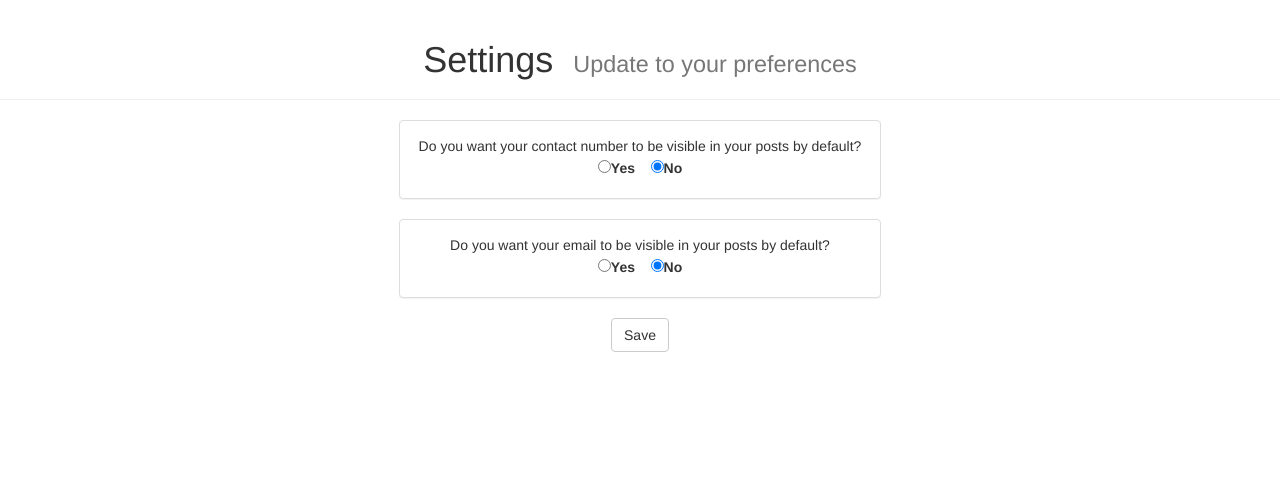
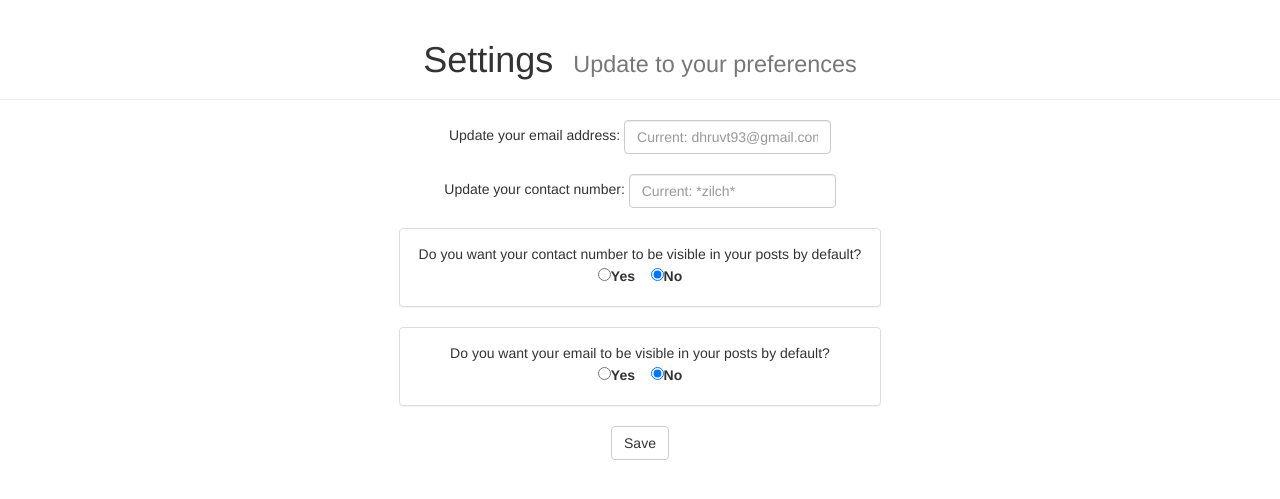
Before and after one commit to dht93/flask_nearly_new_webapp, a Flask app: page /settings/ in a window 1280 px wide. Shown: the part 52-551 px from the top of the page. Run offline with Flask 2, Linux system fonts and the light colour scheme; a user stored in the database is signed in; data comes from the database, SQL or seed files in the repository; both versions use the stored data as it was after the commit; some libraries are stand-ins or nearby versions.

Commit message:
Added contact to users table, improved settings page-->got a lil' messy

```diff
--- a/main.py
+++ b/main.py
@@ -28,7 +28,7 @@ def index():
 def register_page():
     if request.method=='POST':
         cur,conn=connection()
-        cur.execute('CREATE TABLE IF NOT EXISTS users (user_id NUMBER, user_name TEXT, name TEXT, email TEXT, password TEXT, settings TEXT)')
+        cur.execute('CREATE TABLE IF NOT EXISTS users (user_id NUMBER, user_name TEXT, name TEXT, contact TEXT, email TEXT, password TEXT, settings TEXT)')
         conn.commit()
         user_name=request.form['user_name']
         cur.execute('SELECT COUNT (*) FROM users WHERE user_name=?',(user_name,))
@@ -40,13 +40,15 @@ def register_page():
             email=request.form['email']
             password=request.form['password']
             settings='00'
-            cur.execute('INSERT INTO users VALUES (?,?,?,?,?,?)',(next_user_id,user_name,name,email,password,settings))
+            cur.execute('INSERT INTO users VALUES (?,?,?,?,?,?,?)',(next_user_id,user_name,name,'NULL',email,password,settings))
             conn.commit()
             session['logged_in']=True
             session['user_id']=next_user_id
             session['user_name']=user_name
             session['name']=name
             session['settings']=settings
+            session['email']=data[4]
+            session['contact']='NULL'
             return redirect(url_for('board',num=1))
         else:
             error="This user name has already been taken. Please choose another."
@@ -58,7 +60,7 @@ def register_page():
 def login_page():
     if request.method=='POST':
         cur,conn=connection()
-        cur.execute('CREATE TABLE IF NOT EXISTS users (user_id NUMBER, user_name TEXT, name TEXT, email TEXT, password TEXT, settings TEXT)')
+        cur.execute('CREATE TABLE IF NOT EXISTS users (user_id NUMBER, user_name TEXT, name TEXT, contact TEXT,email TEXT, password TEXT, settings TEXT)')
         conn.commit()
         user_name=request.form['user_name']
         cur.execute('SELECT COUNT (*) FROM users WHERE user_name=?',(user_name,))
@@ -70,12 +72,14 @@ def login_page():
             password=request.form['password']
             cur.execute('SELECT * FROM users WHERE user_name=?',(user_name,))
             data=cur.fetchall()[0]
-            if password==data[4]:
+            if password==data[5]:
                 session['logged_in']=True
                 session['user_name']=user_name
                 session['user_id']=data[0]
                 session['name']=data[2]
-                session['settings']=data[5]
+                session['settings']=data[6]
+                session['email']=data[4]
+                session['contact']=data[3]
                 return redirect(url_for('board',num=1))
             else:
                 error="Invalid credentials. Please try again."
@@ -89,6 +93,8 @@ def login_page():
 def board(num):
     try:
         cur,conn=connection()
+        cur.execute('CREATE TABLE IF NOT EXISTS posts (s_no NUMBER, type TEXT, tr_id NUMBER,user_id TEXT,content TEXT,selling_p TEXT,used_for TEXT, add_info TEXT)')
+        conn.commit()
         cur.execute('SELECT COUNT (*) FROM posts')
         count=cur.fetchone()[0]
         if count<=10:
@@ -164,19 +170,73 @@ def seek():
 @login_required
 def settings():
     if request.method=='POST':
+        cur,conn=connection()
+        email=request.form['email']
+        contact=request.form['contact']
         num_s=request.form['num_s']
         email_s=request.form['email_s']
         settings=''
         if num_s=='y':
-            settings+='1'
+            if session['contact']=='NULL':
+                if len(contact)==0:
+                    error='You want your contact number to be displayed on your posts by default. You need to provide a contact number for that.'
+                    cur.execute('SELECT settings FROM users WHERE user_id=?',(session['user_id'],))
+                    settings=cur.fetchone()[0]
+                    return render_template('settings.html',error=error,settings=settings, message=None)
+                else:
+                    update=1
+                    to_save=contact
+                    settings+='1'
+            else:
+                if len(contact)==0:
+                    update=0
+                    settings+='1'
+                else:
+                    update=1
+                    to_save=contact
+                    settings+='1'
         else:
-            settings+='0'
+            if session['contact']=='NULL':
+                if len(contact)==0:
+                    update=0
+                    settings+='0'
+                else:
+                    update=1
+                    settings+='0'
+            else:
+                if len(contact)==0:
+                    update=0
+                    settings+='0'
+                else:
+                    update=1
+                    settings+='0'
         if email_s=='y':
-            settings+='1'
+            if len(email)==0:
+                update1=0
+                settings+='1'
+            else:
+                update1=1
+                settings+='1'
         else:
-            settings+='0'
+            if len(email)==0:
+                update1=0
+                settings+='0'
+            else:
+                update1=1
+                settings+='0'
         cur,conn=connection()
-        cur.execute('UPDATE users SET settings=? WHERE user_id=?',(settings,session['user_id']))
+        if update==0 and update1==0:
+            cur.execute('UPDATE users SET settings=? WHERE user_id=?',(settings,session['user_id']))
+        elif update==0 and update1==1:
+            cur.execute('UPDATE users SET email=?, settings=? WHERE user_id=?',(email,settings,session['user_id']))
+            session['email']=email
+        elif update==1 and update1==0:
+            cur.execute('UPDATE users SET contact=?, settings=? WHERE user_id=?',(contact,settings,session['user_id']))
+            session['contact']=contact
+        else:
+            cur.execute('UPDATE users SET contact=?,email=?,settings=? WHERE user_id=?',(contact,email,settings,session['user_id']))
+            session['contact']=contact
+            session['email']=email
         conn.commit()
         message="Settings saved."
         return render_template('settings.html',settings=settings,message=message)
--- a/templates/settings.html
+++ b/templates/settings.html
@@ -9,7 +9,12 @@
 </div>
 <div class="container" align="center" style="width:40%;">
 <form action="" class="form-inline" method="post">
-
+<p style="display:inline;">Update your email address:</p>
+<input type="text" class="form-control" placeholder = "Current: {{session['email']}}" name="email" value="{{request.form.email}}"></input><br>
+<br>
+<p style="display:inline;">Update your contact number:</p>
+<input type="text" class="form-control" placeholder = "Current: {%if session['contact']=='NULL'%}*zilch*{%else:%}{{session['contact']}}{%endif%}" name="contact" value="{{request.form.contact}}"></input><br>
+<br>
 <div class="panel panel-default">
 <div class="panel-body">
   Do you want your contact number to be visible in your posts by default?
@@ -28,6 +33,9 @@
 <label><input type="radio" name="email_s" value="n" {%if settings[1]=='0':%}checked=""{%endif%}>No</input></label>
 </div>
 </div>
+{%if error%}
+<div class="alert alert-danger" role="alert">{{error}}</div>
+{%endif%}
 {%if not message==None:%}
 <div class="alert alert-success" role="alert">{{message}}</div>
 {%endif%}
--- a/templates/your_posts.html
+++ b/templates/your_posts.html
@@ -7,7 +7,9 @@
   <div class="page-header" align="center">
   <h1>Your Active Posts</h1>
 </div>
-
+{%if data|length==0%}
+<p align="center">You haven't posted anything yet. Post your first ad at <a href="{{url_for('sell')}}">sell</a> or <a href="{{url_for('seek')}}">seek</a>.</p>
+{%endif%}
 <div class="container" align="center">
   {%for el in data:%}
 <div class="panel panel-info" style="width:40%;">
```
Also changed, not shown: users.sqlite.
